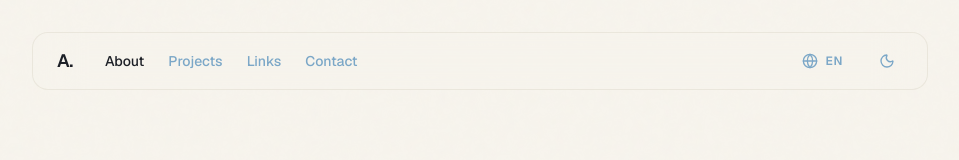
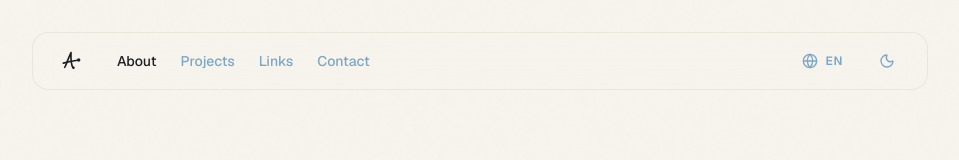
Before and after one commit to imardagokce/arda-portfolio, a Next.js app: page /en/about in a window 1280 px wide. Shown: the top 160 px of the page, without its empty margins (160-1119 px from the left). Built offline with nearby package versions, Linux system fonts and the light colour scheme.

Commit message:
style: slow down animations
Slow down page and signature animations for a smoother visual experience and update the navbar logo to use the animated signature.

```diff
--- a/src/components/AnimatedSignature.tsx
+++ b/src/components/AnimatedSignature.tsx
@@ -17,7 +17,7 @@ export function AnimatedSignature({ children }: { children: React.ReactNode }) {
 
       const timer = setTimeout(() => {
         setShowAnimation(false);
-      }, 1800); // 1.2s animation + 0.6s delay
+      }, 2400); // 2.0s animation + 0.4s delay
       return () => clearTimeout(timer);
     }
   }, []);
@@ -32,7 +32,7 @@ export function AnimatedSignature({ children }: { children: React.ReactNode }) {
           <motion.div
             initial={{ opacity: 1 }}
             exit={{ opacity: 0 }}
-            transition={{ duration: 0.6, ease: "easeInOut" }}
+            transition={{ duration: 0.8, ease: "easeInOut" }}
             className="fixed inset-0 z-[100] flex items-center justify-center bg-background"
           >
             <motion.svg
@@ -50,13 +50,13 @@ export function AnimatedSignature({ children }: { children: React.ReactNode }) {
                 d="M 55,145 C 60,145 80,80 100,40 C 98,90 102,130 115,150 C 118,154 122,150 120,145"
                 initial={{ pathLength: 0 }}
                 animate={{ pathLength: 1 }}
-                transition={{ duration: 0.7, ease: "easeInOut", delay: 0.1 }}
+                transition={{ duration: 0.9, ease: "easeInOut", delay: 0.1 }}
               />
               <motion.path
                 d="M 45,115 C 80,105 120,98 155,93"
                 initial={{ pathLength: 0 }}
                 animate={{ pathLength: 1 }}
-                transition={{ duration: 0.4, ease: "easeOut", delay: 0.8 }}
+                transition={{ duration: 0.6, ease: "easeOut", delay: 1.0 }}
               />
               <motion.circle
                 cx="155"
@@ -65,7 +65,7 @@ export function AnimatedSignature({ children }: { children: React.ReactNode }) {
                 className="fill-foreground stroke-none"
                 initial={{ opacity: 0, scale: 0 }}
                 animate={{ opacity: 1, scale: 1 }}
-                transition={{ duration: 0.3, ease: "easeOut", delay: 1.2 }}
+                transition={{ duration: 0.4, ease: "easeOut", delay: 1.6 }}
               />
             </motion.svg>
           </motion.div>
@@ -75,7 +75,7 @@ export function AnimatedSignature({ children }: { children: React.ReactNode }) {
       <motion.div
         initial={{ opacity: mounted && showAnimation ? 0 : 1 }}
         animate={{ opacity: 1 }}
-        transition={{ duration: 0.6, delay: mounted && showAnimation ? 1.8 : 0, ease: "easeOut" }}
+        transition={{ duration: 0.8, delay: mounted && showAnimation ? 2.4 : 0, ease: "easeOut" }}
         className="flex flex-col flex-1"
       >
         {children}
--- a/src/components/NavBar.tsx
+++ b/src/components/NavBar.tsx
@@ -28,12 +28,27 @@ export function NavBar() {
     <motion.header
       initial={{ y: -100 }}
       animate={{ y: 0 }}
-      transition={{ duration: 0.5, ease: "easeOut" }}
+      transition={{ duration: 0.8, ease: "easeOut" }}
       className={`fixed top-0 left-0 right-0 z-50 flex justify-center px-4 transition-all duration-300 ${scrolled ? 'py-4' : 'py-8'}`}
     >
       <nav className={`flex items-center justify-between w-full max-w-4xl px-6 py-3 transition-all duration-300 backdrop-blur-xl bg-background/60 border border-border/40 rounded-2xl ${scrolled ? 'shadow-sm shadow-black/5 dark:shadow-white/5' : ''}`}>
          <div className="flex items-center gap-8">
-           <Link href="/" className="font-semibold text-lg text-foreground hover:text-accent transition-colors tracking-tight">A.</Link>
+           <Link href="/" className="text-foreground hover:text-accent transition-colors flex items-center justify-center" aria-label="Home">
+             <svg
+               width="28"
+               height="28"
+               viewBox="0 0 200 200"
+               fill="none"
+               stroke="currentColor"
+               strokeWidth="12"
+               strokeLinecap="round"
+               strokeLinejoin="round"
+             >
+               <path d="M 55,145 C 60,145 80,80 100,40 C 98,90 102,130 115,150 C 118,154 122,150 120,145" />
+               <path d="M 45,115 C 80,105 120,98 155,93" />
+               <circle cx="155" cy="93" r="12" className="fill-current stroke-none" />
+             </svg>
+           </Link>
            <div className="hidden md:flex items-center gap-4 lg:gap-6 text-sm font-medium text-muted-foreground">
              <Link href="/about" className={`transition-colors ${pathname.startsWith('/about') ? 'text-foreground' : 'hover:text-foreground'}`}>{t('about')}</Link>
              <Link href="/projects" className={`transition-colors ${pathname.startsWith('/projects') ? 'text-foreground' : 'hover:text-foreground'}`}>{t('projects')}</Link>
--- a/src/components/ScrollReveal.tsx
+++ b/src/components/ScrollReveal.tsx
@@ -15,7 +15,7 @@ export function ScrollReveal({
   delay = 0,
   direction = "up",
   className = "",
-  duration = 0.7
+  duration = 0.9
 }: ScrollRevealProps) {
   const directions = {
     up: { y: 40, x: 0 },
```
